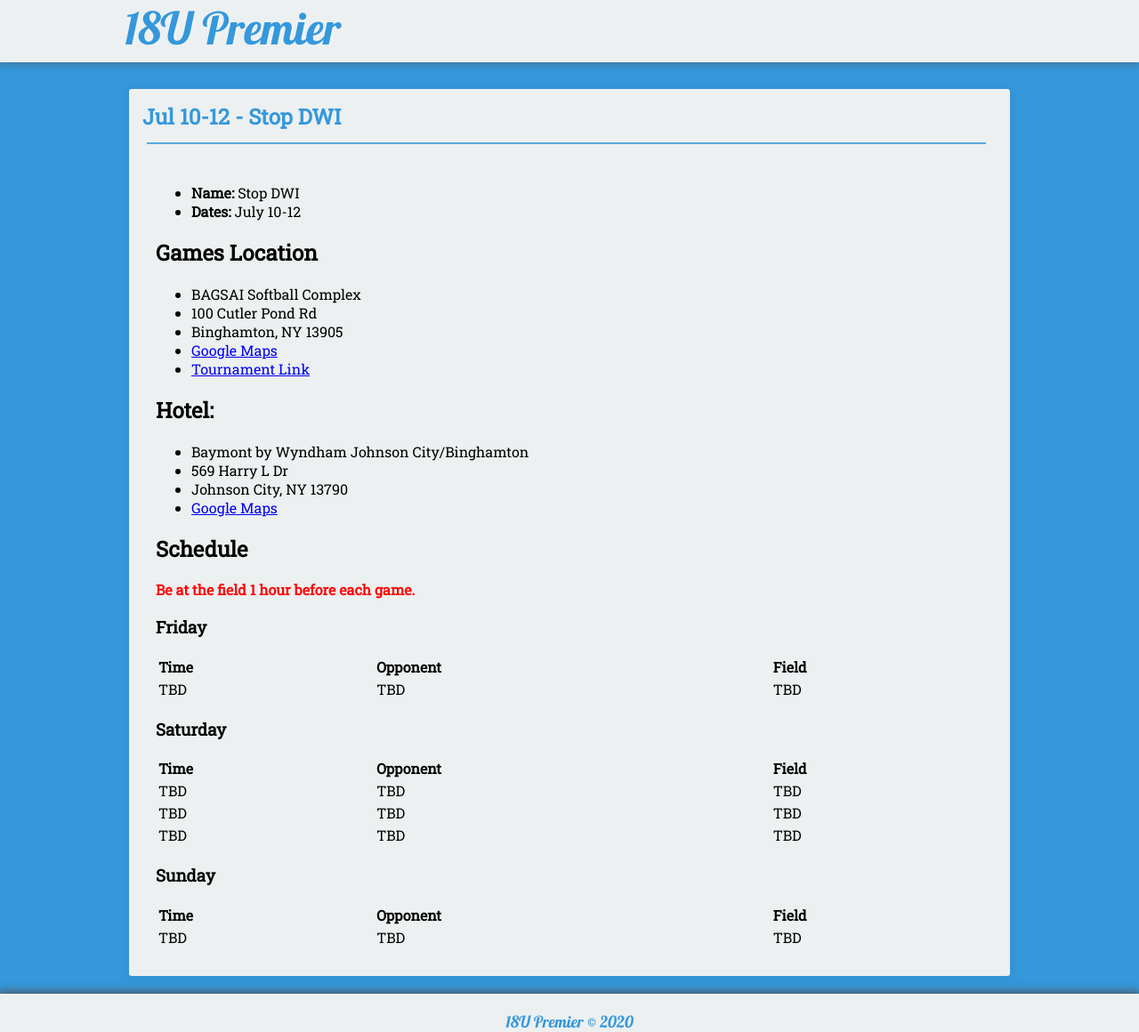
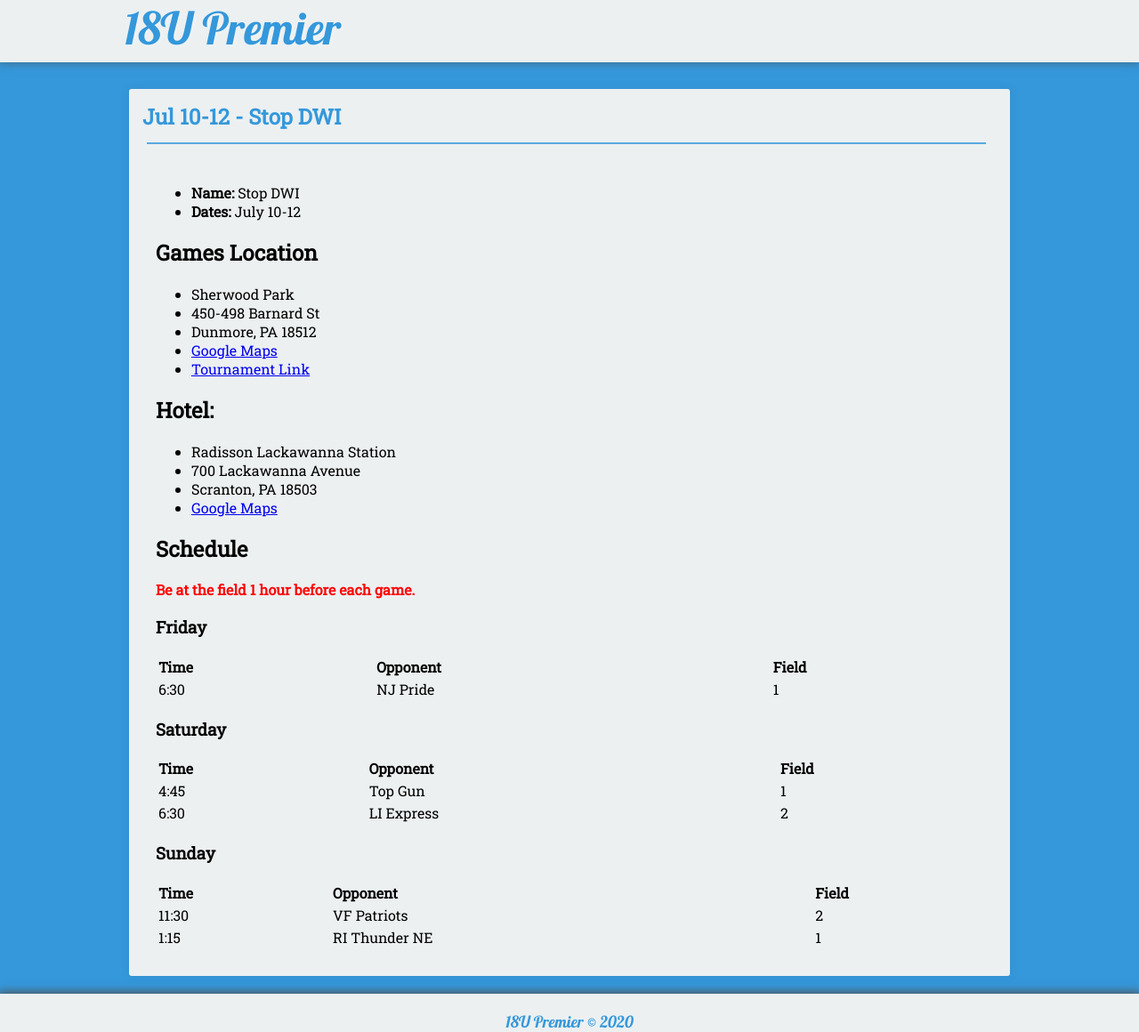
Before and after one commit to seanmerrow/ecf, a Jekyll site: the page built from _posts/2019-08-15-Jun-14.md, in a window 1280 px wide. Shown: the whole page at 89% size. Built offline with Jekyll 4.4.1, drawn with Linux system fonts in a browser that asks for light colours; nearby versions of some CDN libraries.

Commit message:
Update 2019-08-15-Jun-14.md

```diff
--- a/_posts/2019-08-15-Jun-14.md
+++ b/_posts/2019-08-15-Jun-14.md
@@ -12,17 +12,17 @@ category:
 * **Dates:** July 10-12
 
 ## Games Location
-* BAGSAI Softball Complex
-* 100 Cutler Pond Rd
-* Binghamton, NY 13905
-* [Google Maps](https://goo.gl/maps/Vh4kvs1ukZ4EzcjT6)
+* Sherwood Park
+* 450-498 Barnard St
+* Dunmore, PA 18512
+* [Google Maps](https://goo.gl/maps/JPUg3D4Voixa6qwbA)
 * [Tournament Link](https://www.tourneyengine.com/sitevisitor/tournament/2020stopdwitournamentofchampions1/home)
 
 ## Hotel:
-* Baymont by Wyndham Johnson City/Binghamton
-* 569 Harry L Dr
-* Johnson City, NY 13790
-* [Google Maps](https://goo.gl/maps/kEqJL1k4kNE1NcP87)
+* Radisson Lackawanna Station
+* 700 Lackawanna Avenue
+* Scranton, PA 18503
+* [Google Maps](https://goo.gl/maps/o4PD4UFPyiM7iWLM9)
 
 ## Schedule
 **<span style="color:red">Be at the field 1 hour before each game.</span>**
@@ -31,18 +31,18 @@ category:
 
 | Time     | Opponent       | Field |
 |:---      |:---            |:---   |
-| TBD      | TBD            |TBD    |
+| 6:30      | NJ Pride      |1      |
 
 ### Saturday
 
 | Time     | Opponent       | Field |
 |:---      |:---            |:---   |
-| TBD      | TBD            |TBD    |
-| TBD      | TBD            |TBD    |
-| TBD      | TBD            |TBD    |
+| 4:45     | Top Gun        |1      |
+| 6:30     | LI Express     |2      |
 
 ### Sunday
 
 | Time | Opponent | Field |
-|:---      |:---   |:---  |
-| TBD      | TBD            |TBD    |
+|:---      |:---            |:---  |
+| 11:30    | VF Patriots    |2     |
+| 1:15     | RI Thunder NE  |1     |
```
